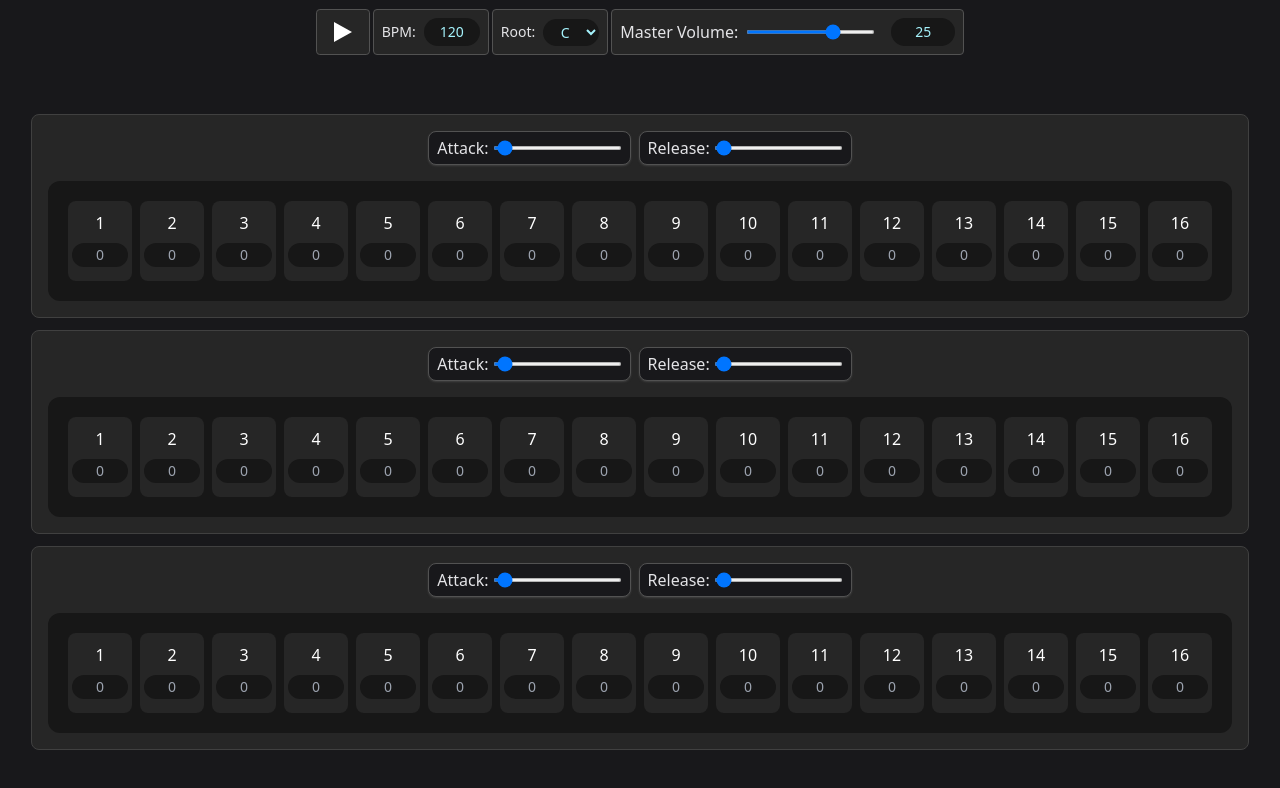
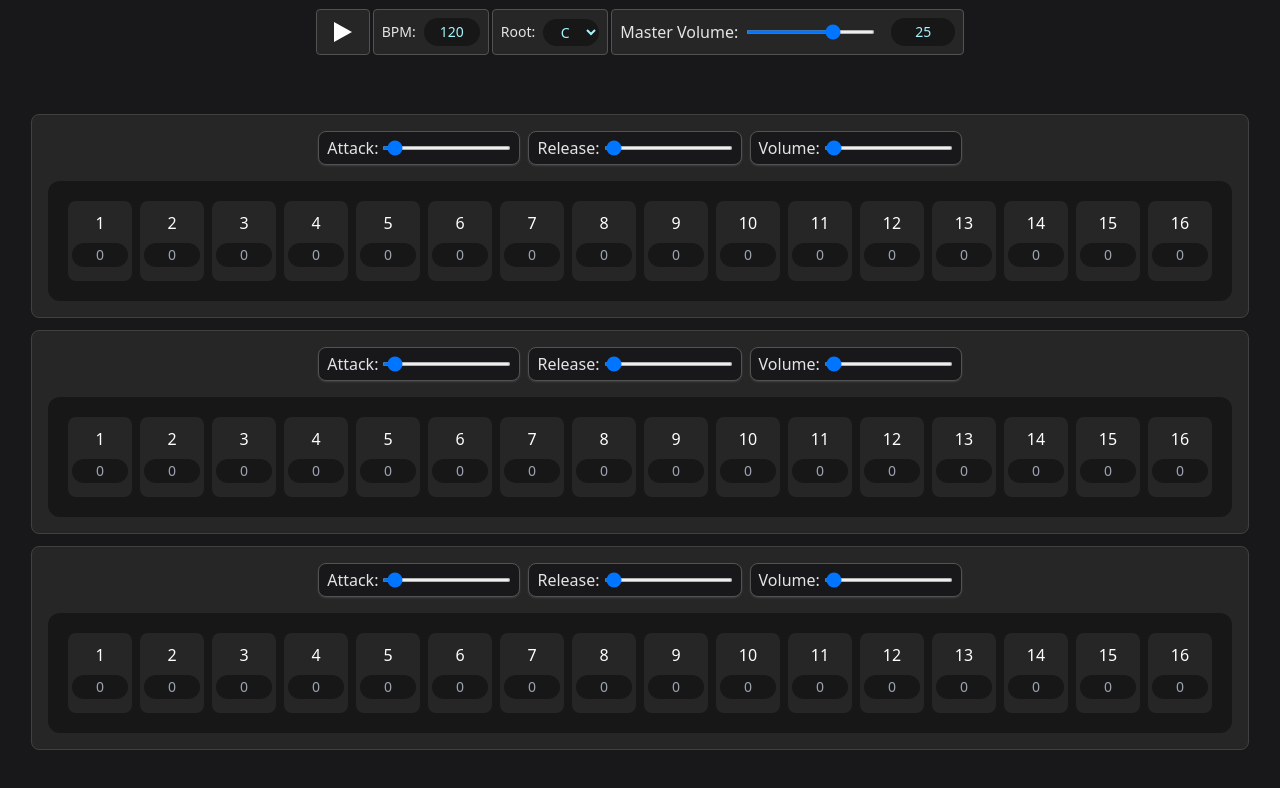
Before and after one commit to wjeffreys96/seqlr, a React (Vite) app: page / in a window 1280 px wide. Shown: the top 788 px of the page. Built offline with nearby package versions, Linux system fonts and the light colour scheme.

Commit message:
add volume knob to KnobModule

```diff
--- a/src/components/KnobModule.tsx
+++ b/src/components/KnobModule.tsx
@@ -28,6 +28,16 @@ export default function KnobModule() {
         default: "0.03",
         onChange: (e: React.ChangeEvent<HTMLInputElement>) =>
           dispatch({ type: "SETRELEASE", payload: Number(e.target.value) }),
+      },
+      {
+        id: 3,
+        name: "Volume",
+        min: "0.01",
+        max: "1",
+        step: "0.01",
+        default: "0.5",
+        onChange: (e: React.ChangeEvent<HTMLInputElement>) =>
+          console.log(e.target.value),
       },
     ];
 
--- a/src/components/SequencerNode.tsx
+++ b/src/components/SequencerNode.tsx
@@ -35,7 +35,6 @@ export default function SequencerNode({
           id={String("cbi" + obj.id + outerIndex)}
           onChange={() => {
             toggleNotePlaying(obj.id, outerIndex);
-            console.log(selected);
             setSelected(!selected);
           }}
           type="checkbox"
```
